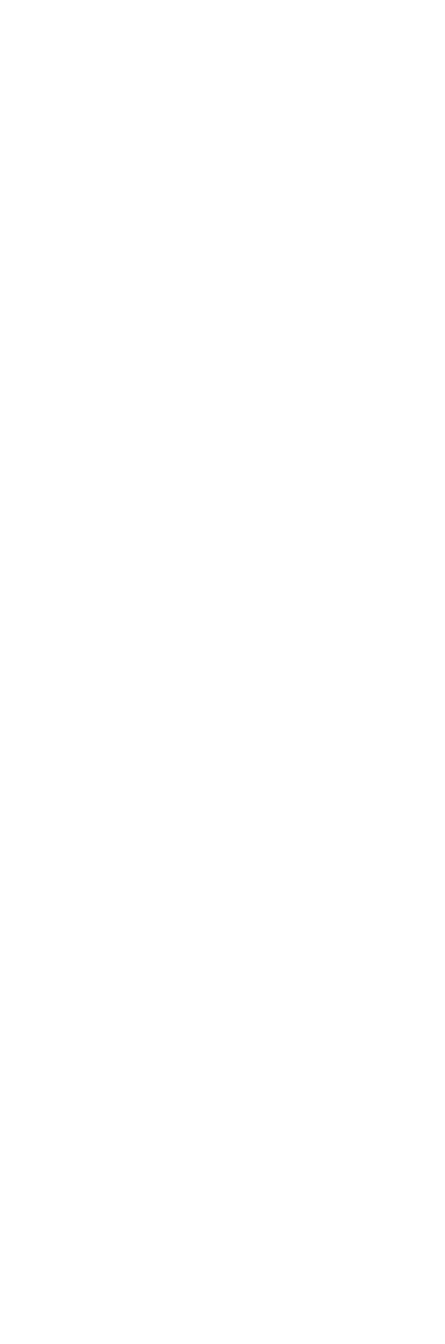
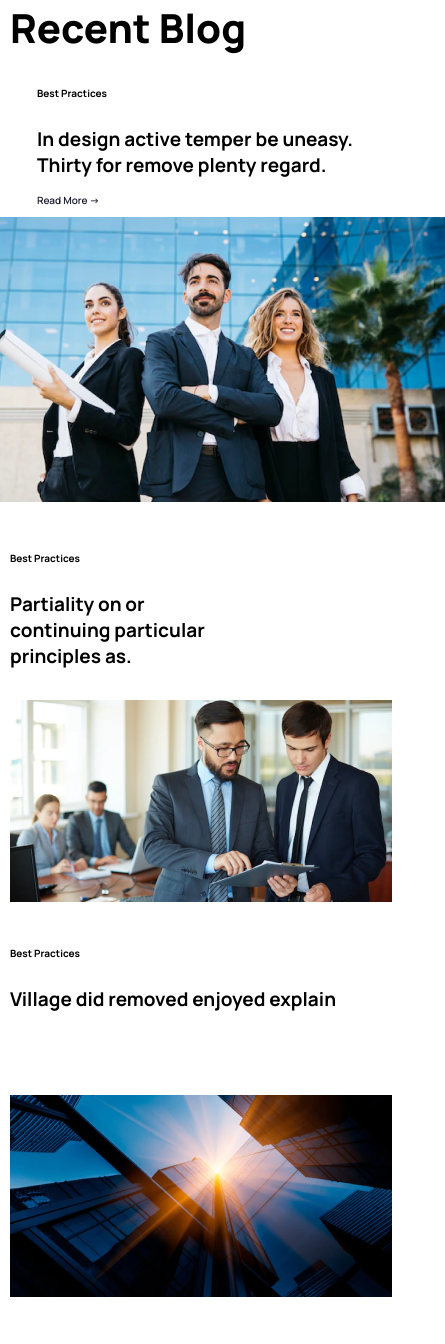
Before and after one commit to sumanbk007/-intujfrontend-internship-challenge, a website: page components/recentBlogs.html in a window 390 px wide. Shown: the top 1344 px of the page, 445 px wide, since content can reach past the window. Before the commit the page ends 844 px from the top, so only its background shows below. Drawn offline with Linux system fonts and the light colour scheme.

Commit message:
Recent blog section completed

```diff
--- a/components/recentBlogs.html
+++ b/components/recentBlogs.html
@@ -0,0 +1,67 @@
+<!DOCTYPE html>
+<html lang="en">
+  <head>
+    <meta charset="UTF-8" />
+    <meta name="viewport" content="width=device-width, initial-scale=1.0" />
+    <title>Document</title>
+    <link rel="stylesheet" href="/styles/css/style.css" />
+    <script
+      src="https://kit.fontawesome.com/92e2e30a2f.js"
+      crossorigin="anonymous"
+    ></script>
+  </head>
+  <body>
+    <section class="recent-blog">
+      <h1>Recent Blog</h1>
+      <article class="blog-post">
+        <div class="blog-post-cta">
+          <h3>Best Practices</h3>
+          <p>
+            In design active temper be uneasy.<br />
+            Thirty for remove plenty regard.
+          </p>
+          <a href="#">Read More -></a>
+        </div>
+        <figure class="blog-thumbnail-cta">
+          <img src="/images/5.png" alt="Blog Thumbnail" />
+        </figure>
+      </article>
+      <article class="blog-content">
+        <div class="blog-card">
+          <div class="blog-card-description">
+            <h3>Best Practices</h3>
+            <p>
+              Partiality on or <br />
+              continuing particular<br />
+              principles as.
+            </p>
+          </div>
+          <figure class="blog-thumbnail">
+            <img src="/images/1.png" alt="Blog Thumbnail" />
+          </figure>
+        </div>
+        <div class="blog-card">
+          <div class="blog-card-description">
+            <h3>Best Practices</h3>
+            <p>Village did removed enjoyed explain</p>
+          </div>
+          <figure class="blog-thumbnail">
+            <img src="/images/2.png" alt="Blog Thumbnail" />
+          </figure>
+        </div>
+        <div class="blog-card">
+          <div class="blog-card-description">
+            <h3>Best Practices</h3>
+            <p>
+              Wise busy past both <br />park when an ye no. <br />Nay likely her
+              length.
+            </p>
+          </div>
+          <figure class="blog-thumbnail">
+            <img src="/images/3.png" alt="Blog Thumbnail" />
+          </figure>
+        </div>
+      </article>
+    </section>
+  </body>
+</html>
--- a/styles/scss/style.scss
+++ b/styles/scss/style.scss
@@ -15,7 +15,7 @@ html {
 
 h1{
 
-    font-size: 7.1rem;
+    font-size: 6rem;
 
     font-weight: 800;
 }
@@ -590,4 +590,169 @@ top: 1%;
 
     }
 
+
+
+
 }
+
+
+
+
+// Recent blog
+
+.recent-blog{
+
+margin-inline: 8rem;
+
+            h3 {
+                    font-size: 1.6rem;
+                    font-weight: 700;
+                    line-height: 3.6rem;
+                    color: #000000;
+                    margin-top: 3rem;
+
+                }
+
+                p {
+
+                    margin-block: 2rem;
+                    font-size: 2.9rem;
+                    font-weight: 700;
+                    line-height: 3.6rem;
+                    color: #000000;
+                }
+    .blog-post{
+
+        margin-top: 1.5rem;
+        height: 285px;
+
+        display: flex;
+            justify-content: space-around;
+            align-items: center;
+        .blog-post-cta{
+
+
+
+a{
+
+    text-decoration: none;
+    font-size: 1.6rem;
+    font-weight: 600;
+    color: #1B1C31;
+}
+
+
+        }
+
+                // .blog-thumbnail-cta {
+
+                //     width: 499px;
+                //     overflow: hidden;
+                //     height: 285px;
+
+                //     img {
+
+                //        max-width: 100%;
+                //         max-height: 100%;
+                //         height: auto;
+                //         width: auto;
+                //     }
+                // }
+    }
+
+    .blog-content{
+margin-block: 2rem;
+        display: flex;
+            justify-content: space-around;
+            gap: 2rem;
+
+        .bog-card{
+
+            width: 382px;
+            height:436px;
+
+
+            p{
+
+                width:310px
+            }
+        }
+    }
+}
+
+
+.blog-card-description{
+width: 382px;
+    height: 195px;
+}
+
+
+@media screen and (max-width:768px){
+
+
+
+.recent-blog {
+
+
+    h1{
+
+        font-size: 4rem;
+    }
+        margin-inline: 1rem;
+
+        h3 {
+            font-size: 1rem;
+
+            margin-top: 2rem;
+
+        }
+
+        p {
+
+            margin-block: 1.5rem;
+            font-size: 1.9rem;
+
+            line-height: 2.6rem;
+
+        }
+        .blog-post {
+
+            flex-direction: column;
+
+            margin-top: 0;
+            height: auto;
+
+
+            gap: 1rem;
+
+            .blog-post-cta {
+
+
+
+                a {
+
+
+                    font-size: 1rem;
+
+                }
+
+
+            }
+
+
+        }
+
+        .blog-content {
+            margin-block: 1.5rem;
+           flex-direction: column;
+            gap: 1rem;
+
+
+}
+}
+
+
+ .blog-card-description {
+     height: 160px;
+ }
+}
```
Also changed, not shown: index.html (+54 -0 lines), images/1.png (added), images/2.png (added), images/3.png (added), images/5.png (added), styles/css/style.css, 1 other file.
